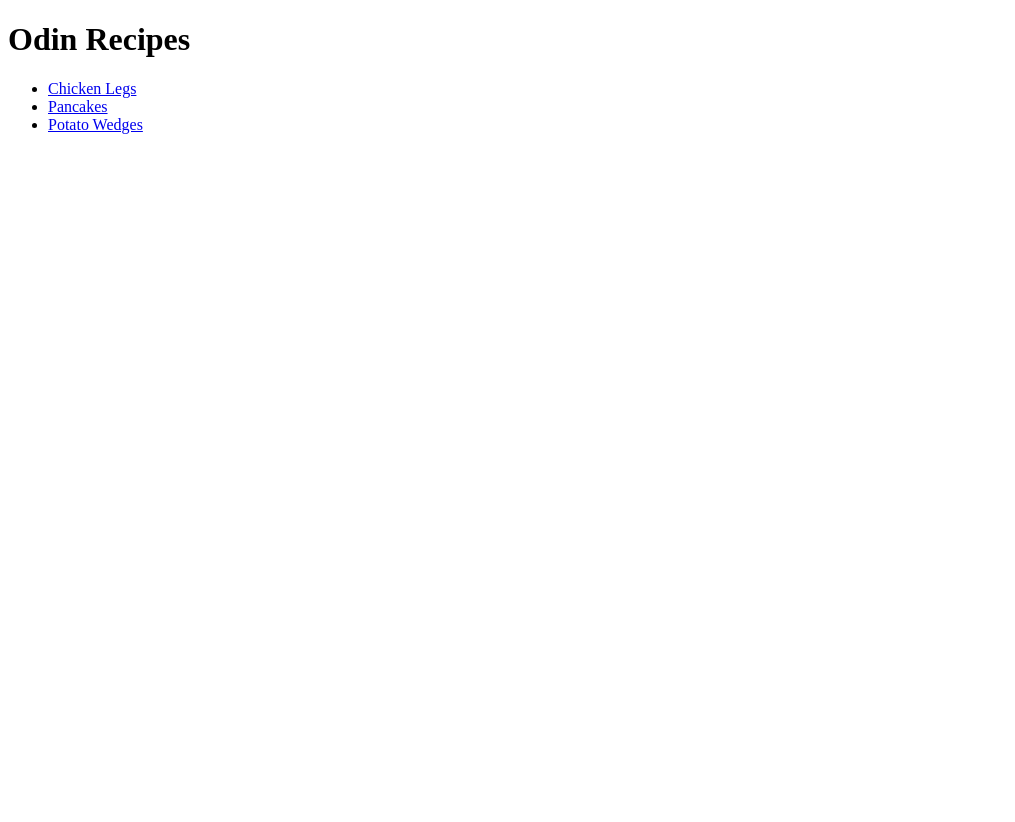
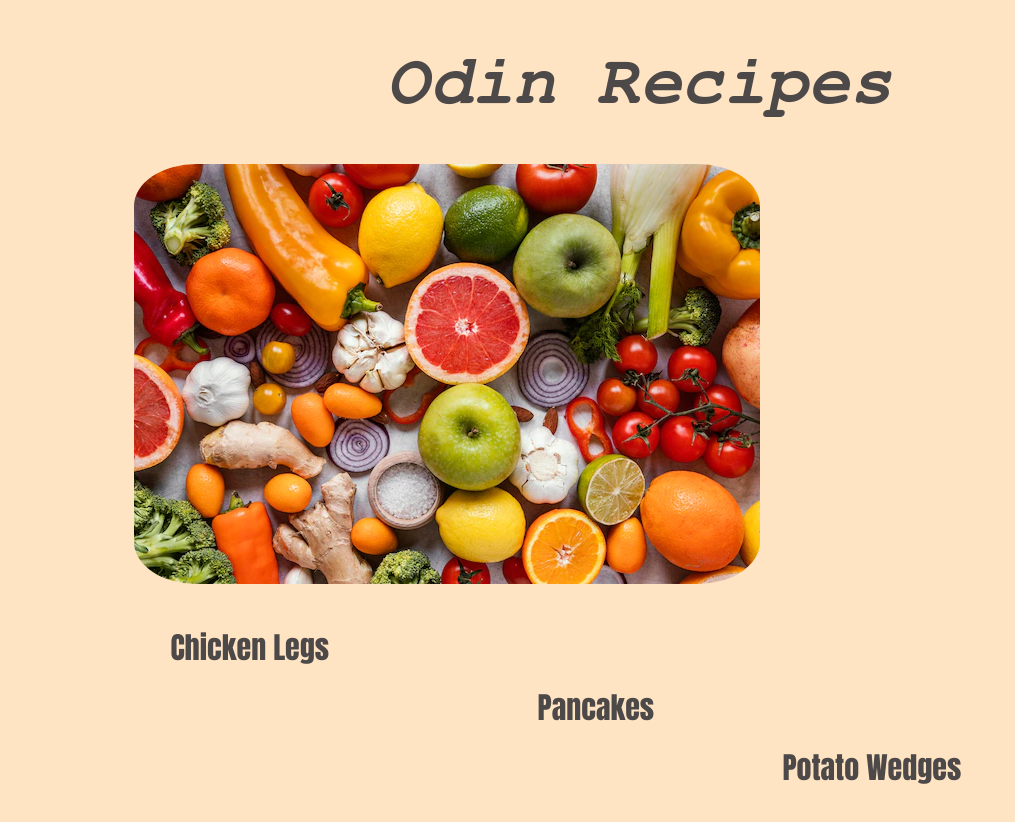
Before and after one commit to osuvwe1/odin-recipes, a plain HTML site: page index.html in a window 1280 px wide. Shown: the whole page, without its empty margins (0-1015 px from the left). Before the commit the page ends 800 px from the top, so only its background shows below. Drawn offline with Linux system fonts and the light colour scheme.

Commit message:
Add index.html

```diff
--- /dev/null
+++ b/index.css
@@ -0,0 +1,50 @@
+html
+{
+    background-color: bisque;
+}
+h1
+{
+    color:  rgb(77, 73, 73);
+    text-align: center;
+    font-family: 'FreeMono', 'monospace';
+    font-weight: bold;
+    font-style: oblique;
+    font-size: 70px
+}
+p
+{
+    text-align:center;
+}
+img
+{
+    border-radius: 10%;
+    margin-left: 10%;
+}
+ul
+{
+    list-style-type: none;
+    line-height: 2.0em;
+    font-size: 30px;
+    font-family: Impact, Haettenschweiler, 'Arial Narrow Bold', sans-serif;
+}
+a
+{
+    text-decoration: none;
+    color: rgb(77, 73, 73);
+}
+a:hover
+{
+    color: rgb(84, 84, 172);
+}
+.front
+{
+    margin-left: 10%;
+}
+.mid
+{
+    margin-left: 40%;
+}
+.end
+{
+    margin-left: 60%;
+}
--- a/index.html
+++ b/index.html
@@ -2,14 +2,16 @@
 <html lang="en">
 <head>
     <meta charset="UTF-8">
+    <link rel="stylesheet" href="index.css">
     <title>Su's Recipes</title>
 </head>
 <body>
     <h1>Odin Recipes</h1>
+    <img src="images/recipe_book.webp" alt="A recipe book" width="626" height="420" loading="lazy">
     <ul>
-        <li><a href="recipes/chicken-legs.html">Chicken Legs</a></li>
-        <li><a href="recipes/pancakes.html">Pancakes</a></li>
-        <li><a href="recipes/potato-wedges.html">Potato Wedges</a></li>
+        <li><a class="front" href="recipes/chicken-legs.html">Chicken Legs</a></li>
+        <li><a class="mid" href="recipes/pancakes.html">Pancakes</a></li>
+        <li><a class="end" href="recipes/potato-wedges.html">Potato Wedges</a></li>
     </ul>
 </body>
 </html>
--- /dev/null
+++ b/recipes.css
@@ -0,0 +1,39 @@
+html
+{
+    background-color: bisque;
+}
+img
+{
+    border-radius: 10%;
+}
+h1
+{
+    color:  rgb(77, 73, 73);
+    font-family: 'FreeMono', 'monospace';
+    font-weight: bold;
+    font-style: oblique;
+    font-size: 30px
+}
+h3
+{
+    color:  rgb(77, 73, 73);
+    font-family: 'FreeMono', 'monospace';
+    font-weight: bold;
+    font-style: oblique;
+    font-size: 30px
+}
+p
+{
+    font-family: Impact, Haettenschweiler, 'Arial Narrow Bold', sans-serif;
+    font-size: 20px;
+}
+ul
+{
+    font-family: Impact, Haettenschweiler, 'Arial Narrow Bold', sans-serif;
+    font-size: 20px;
+}
+ol
+{
+    font-family: Impact, Haettenschweiler, 'Arial Narrow Bold', sans-serif;
+    font-size: 20px;
+}
```
Also changed, not shown: recipes/chicken-legs.html (+3 -1 lines), recipes/pancakes.html (+3 -1 lines), recipes/potato-wedges.html (+3 -1 lines), images/recipe_book.webp (added).
